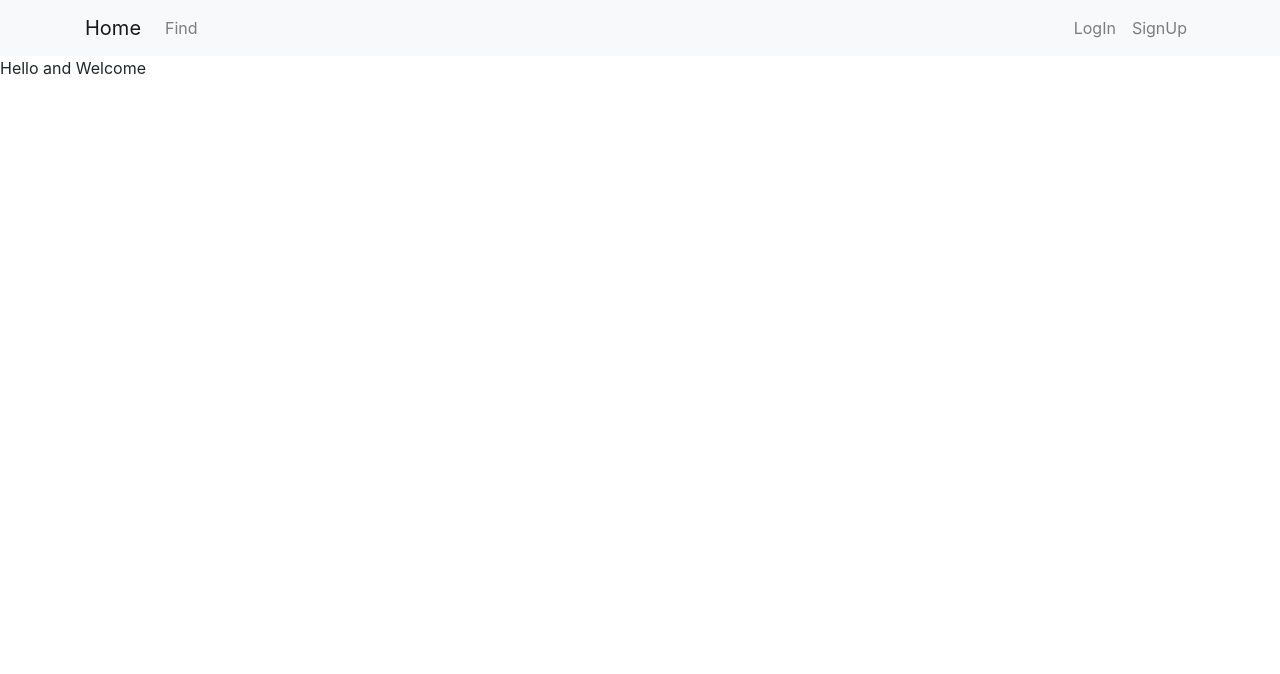
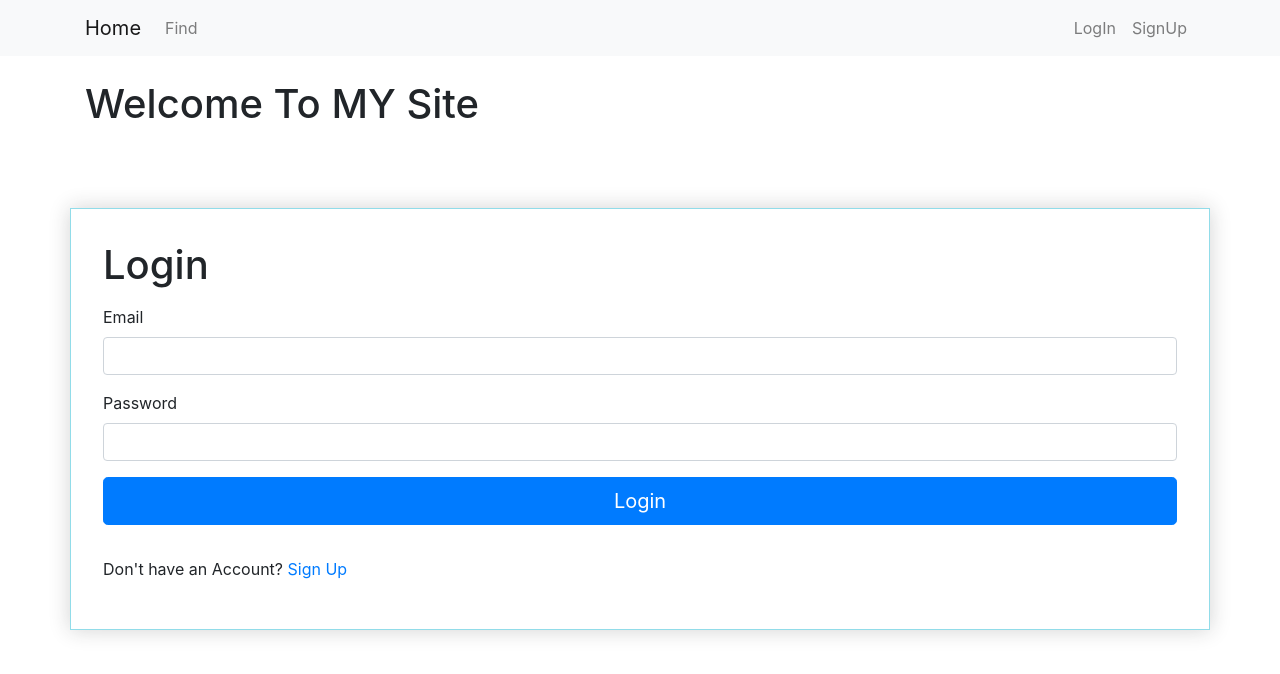
Before and after one commit to hmd-ltf/IntroductionSite, a React (Create React App) app in the folder client/: page / in a window 1280 px wide. Shown: the top 674 px of the page. Built offline with nearby package versions, Linux system fonts and the light colour scheme; no server answers.

Commit message:
Some Last Min adjustments

```diff
--- a/client/src/actions/profile.js
+++ b/client/src/actions/profile.js
@@ -53,7 +53,6 @@ export const postDetails =
       briefSummary: briefSummary,
     };
     try {
-      console.log(body);
       const res = await axios.post('/api/profile', body);
       dispatch({
         type: PROFILE_UPDATED,
--- a/client/src/components/auth/Login.jsx
+++ b/client/src/components/auth/Login.jsx
@@ -30,6 +30,8 @@ const Login = ({ logIn , isAuthenticated}) => {
       return (
         <Fragment>
           <Container className='form'>
+          <h1 className='mb-3'>Login</h1>
+
               <Form onSubmit={handleSubmit}>
                   <Form.Group size="lg" controlId="email">
                   <Form.Label>Email</Form.Label>
--- a/client/src/components/auth/SignUp.jsx
+++ b/client/src/components/auth/SignUp.jsx
@@ -9,7 +9,7 @@ import { signUp } from '../../actions/auth'
 import { PropTypes } from "prop-types";
 import { Fragment } from 'react';
 
-import { LOGIN_LINK } from '../routes/NavLinks';
+import { LOGIN_LINK , SETTING_LINK } from '../routes/NavLinks';
 
 const SignUp = ({ setAlert , signUp , isAuthenticated}) => {
     const [email, setEmail] = useState('');
@@ -32,12 +32,13 @@ const SignUp = ({ setAlert , signUp , isAuthenticated}) => {
 
     //   if user successfully logged in then redirect
       if(isAuthenticated){
-        return <Redirect to='/' />
+        return <Redirect to={SETTING_LINK} />
       }
 
       return (
         <Fragment>
             <Container className='form'>
+            <h1 className='mb-3'>SignUp</h1>
             <Form onSubmit={handleSubmit}>
                 <Form.Group size="lg" controlId="email">
                 <Form.Label>Email</Form.Label>
--- a/client/src/components/layout/Landing.jsx
+++ b/client/src/components/layout/Landing.jsx
@@ -1,8 +1,12 @@
-import React from 'react'
+import React, { Fragment } from 'react'
 import PropTypes from 'prop-types'
 
 import { connect } from 'react-redux'
 import { Redirect } from 'react-router'
+
+import {Container} from 'react-bootstrap'
+
+import Login from '../auth/Login'
 
 
 const Landing = ({ isAuthenticated , isLoading , user }) => {
@@ -12,9 +16,12 @@ const Landing = ({ isAuthenticated , isLoading , user }) => {
         return <Redirect to={user.userName} />
     }
     return (
-        <div>
-          Hello and Welcome
-        </div>
+        <Fragment>
+          <Container className='mt-4'>
+              <h1>Welcome To MY Site</h1>
+          </Container>
+          <Login />
+        </Fragment>
     )
 }
 
```
